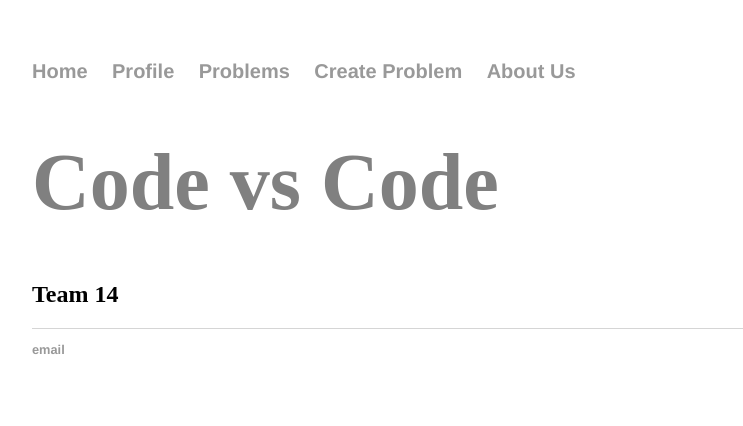
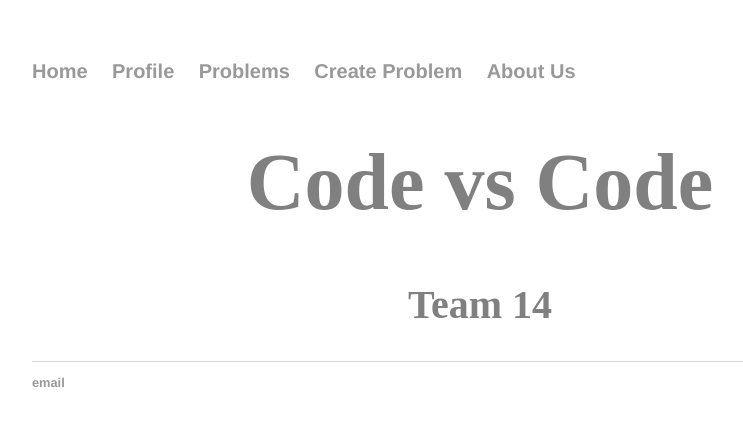
Before and after one commit to rramakrishnan246/rramakrishnan246.github.io, a Jekyll site: the page built from index.html, in a window 1280 px wide. Shown: the top 426 px of the page, without its empty margins (160-903 px from the left). Built offline with Jekyll 4.4.1, drawn with Linux system fonts in a browser that asks for light colours.

Commit message:
Update index.html

```diff
--- a/index.html
+++ b/index.html
@@ -7,8 +7,8 @@ title: Rohan R
 <html>
 
     		<div class="blurb">
-        		<h1 style="color: gray; font-size: 80px; font-family: Charcoal ">Code vs Code</h1>
-				<h2> Team 14</h2>
+        		<h1 style="color: gray; font-size: 80px; font-family: Charcoal; text-align:center ">Code vs Code</h1>
+				<h2 style="color: gray; font-size: 40px; font-family: Charcoal; text-align:center "> Team 14</h2>
     		</div><!-- /.blurb -->
 
 </html>
```
